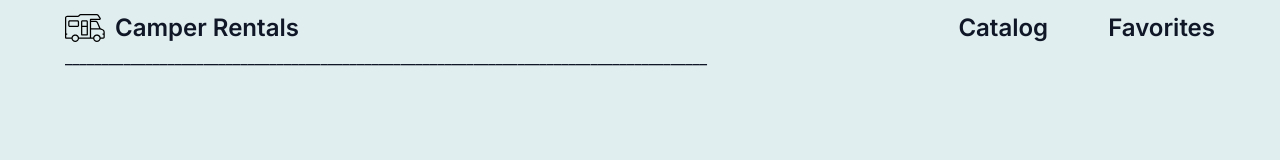
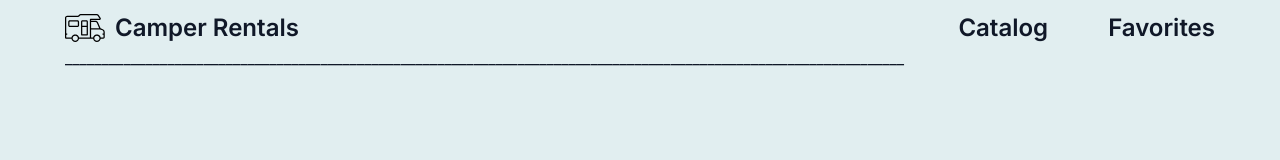
Before and after one commit to Andreas-206/camper, a React (Vite) app: page / in a window 1280 px wide. Shown: the top 160 px of the page. Built offline with nearby package versions, Linux system fonts and the light colour scheme.

Commit message:
Update Header.jsx

```diff
--- a/src/components/Header/Header.jsx
+++ b/src/components/Header/Header.jsx
@@ -27,7 +27,7 @@ export const Header = () => {
           </li>
         </List>
       </Navigation>
-      ________________________________________________________________________________________
+      ___________________________________________________________________________________________________________________
     </HeaderContainer>
   );
 };
```
